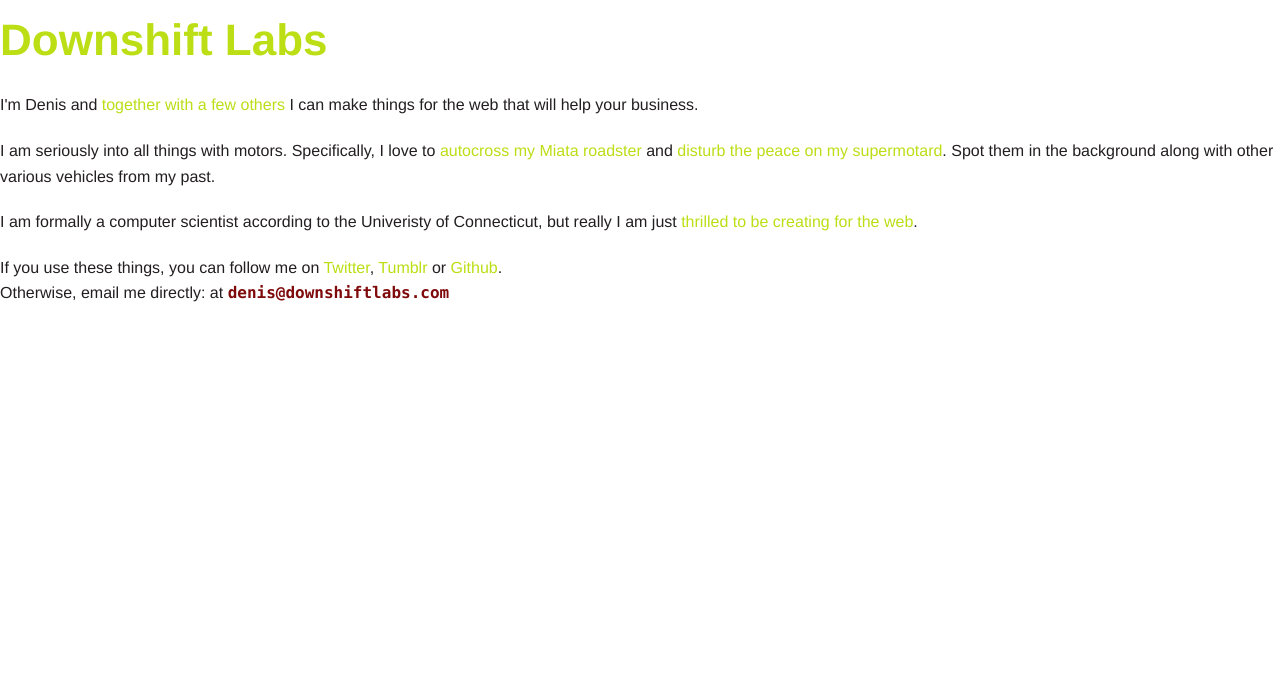
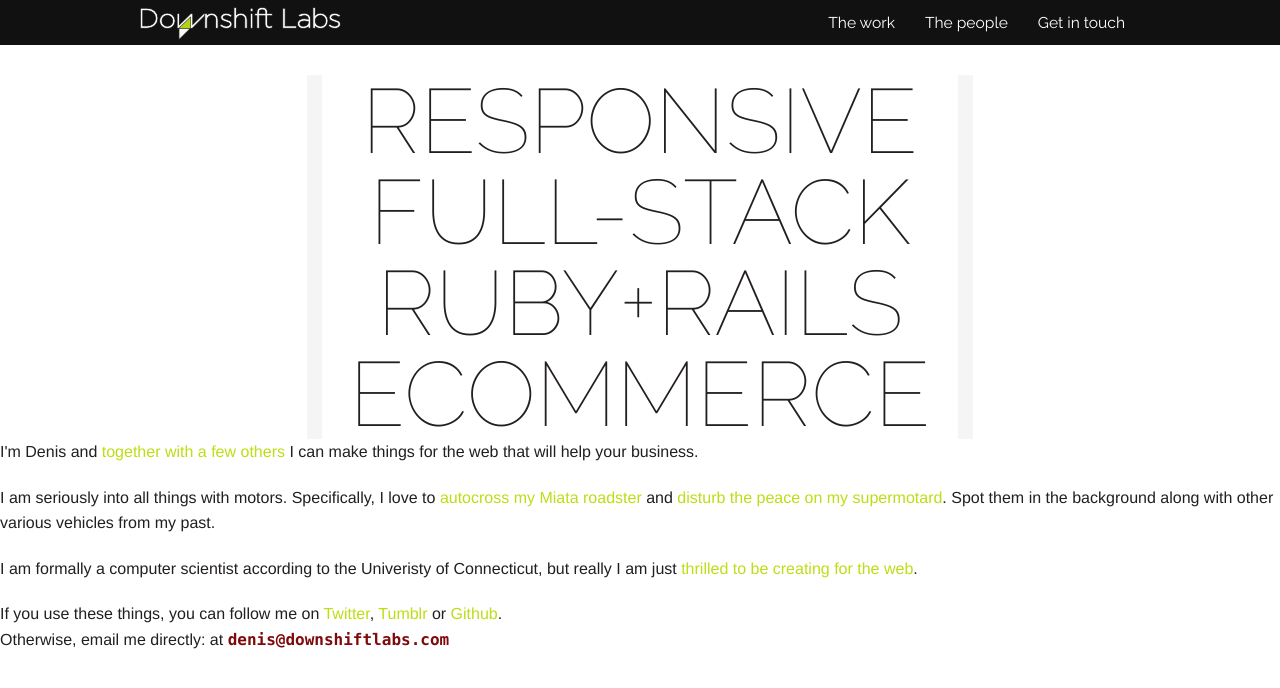
Before and after one commit to jumph4x/jumph4x.github.com, a Jekyll site: the page built from index.html, in a window 1280 px wide. Shown: the top 688 px of the page. Built offline with Jekyll 4.4.1, drawn with Linux system fonts in a browser that asks for light colours; Markdown is read by kramdown in place of the engine named in the settings.

Commit message:
Layout WIP

```diff
--- a/_layouts/default.html
+++ b/_layouts/default.html
@@ -7,26 +7,47 @@
   <meta name="viewport" content="width=device-width">
   <title>eCommerce Consultant in SF Bay Area | Downshift Labs</title>
   <link rel="stylesheet" href="css/foundation.css">
-  <link href='http://fonts.googleapis.com/css?family=Raleway:100' rel='stylesheet' type='text/css'>
+  <link rel="stylesheet" href="css/downshift.css">
+  <link href='http://fonts.googleapis.com/css?family=Raleway:100,400' rel='stylesheet' type='text/css'>
   <script src="js/vendor/custom.modernizr.js"></script>
 </head>
 <body>
-  <div class="container">
-    <h1><a href="/">Downshift Labs</a></h1>
+  <div class="contain-to-grid sticky">
+    <nav class="top-bar">
+      <ul class='title-area'>
+        <li class="name"><a href="/" id="logo"><img src="img/logo.png" /></a></li>
+        <li class="toggle-topbar menu-icon"><a href="#"><span>Menu</span></a></li>
 
-    <div id="main" role="main">
-      {{ content }}
-      <p>If you use these things, you can follow me on <a href="http://twitter.com/jumph4x">Twitter</a>, <a href="http://www.jumph4x.net">Tumblr</a> or <a href="http://github.com/jumph4x">Github</a>.<br/>Otherwise, email me directly: at <code>&#100;&#101;&#110;&#105;&#115;&#064;&#100;&#111;&#119;&#110;&#115;&#104;&#105;&#102;&#116;&#108;&#097;&#098;&#115;&#046;&#099;&#111;&#109;</code></p>
-      <p></p>
+        <section class="top-bar-section">
+          <ul class="right fancy">
+            <li><a href="#work">The work</a></li>
+            <li><a href="#people">The people</a></li>
+            <li><a href="#get-in-touch">Get in touch</a></li>
+          </ul>
+        </section>
+      </ul>
+    </nav>
+  </div>
+
+  <div class="row">
+    <div class="hero large-8 large-centered small-12 columns">
+      <div class="fancy-heading competencies">
+        Responsive</br>
+        Full-stack</br>
+        Ruby+Rails</br>
+        eCommerce
+      </div>
     </div>
   </div>
 
-  <script>
-    document.write('<script src=' +
-    ('__proto__' in {} ? 'js/vendor/zepto' : 'js/vendor/jquery') +
-    '.js><\/script>')
-  </script>
+  <div id="main" role="main">
+    {{ content }}
+    <p>If you use these things, you can follow me on <a href="http://twitter.com/jumph4x">Twitter</a>, <a href="http://www.jumph4x.net">Tumblr</a> or <a href="http://github.com/jumph4x">Github</a>.<br/>Otherwise, email me directly: at <code>&#100;&#101;&#110;&#105;&#115;&#064;&#100;&#111;&#119;&#110;&#115;&#104;&#105;&#102;&#116;&#108;&#097;&#098;&#115;&#046;&#099;&#111;&#109;</code></p>
+  </div>
+
+  <script src="js/vendor/jquery.js"></script>
   <script src="js/foundation.min.js"></script>
+  <script src="js/jquery.fittext.js"></script>
 
   <script type="text/javascript">
     var _gaq = _gaq || [];
--- /dev/null
+++ b/css/downshift.css
@@ -0,0 +1,38 @@
+.fixed.sticky{
+  height: 50px;
+}
+.transition, a{
+  -webkit-transition: ease .2s;
+  -moz-transition: ease .2s;
+  -o-transition: ease .2s;
+  transition: ease .2s;
+}
+.fancy{
+  font-size: 1.2em;
+  font-weight: 400 !important;
+  font-family: 'Raleway', sans-serif;
+}
+.fancy-heading{
+  font-weight: 100;
+  font-family: 'Raleway', sans-serif;
+}
+#logo{
+  line-height: 45px;
+  vertical-align: middle;
+}
+.top-bar a{
+  font-weight: 400 !important;
+}
+.top-bar a:hover{
+  color: #bedd15;
+}
+.hero{
+  background: #f5f5f5;
+}
+.competencies{
+  font-size: 90px;
+  line-height: 1em;
+  text-transform: uppercase;
+  text-align: center;
+  background: #fff;
+}
--- /dev/null
+++ b/js/jquery.fittext.js
@@ -0,0 +1,43 @@
+/*global jQuery */
+/*!
+* FitText.js 1.1
+*
+* Copyright 2011, Dave Rupert http://daverupert.com
+* Released under the WTFPL license
+* http://sam.zoy.org/wtfpl/
+*
+* Date: Thu May 05 14:23:00 2011 -0600
+*/
+
+(function( $ ){
+
+  $.fn.fitText = function( kompressor, options ) {
+
+    // Setup options
+    var compressor = kompressor || 1,
+        settings = $.extend({
+          'minFontSize' : Number.NEGATIVE_INFINITY,
+          'maxFontSize' : Number.POSITIVE_INFINITY
+        }, options);
+
+    return this.each(function(){
+
+      // Store the object
+      var $this = $(this);
+
+      // Resizer() resizes items based on the object width divided by the compressor * 10
+      var resizer = function () {
+        $this.css('font-size', Math.max(Math.min($this.width() / (compressor*10), parseFloat(settings.maxFontSize)), parseFloat(settings.minFontSize)));
+      };
+
+      // Call once to set.
+      resizer();
+
+      // Call on resize. Opera debounces their resize by default.
+      $(window).on('resize.fittext orientationchange.fittext', resizer);
+
+    });
+
+  };
+
+})( jQuery );
```
Also changed, not shown: other parts of _layouts/default.html (+2 -1 lines), js/flowtype.js (added, +57 -0 lines), img/logo.png (added), 1 other file.
